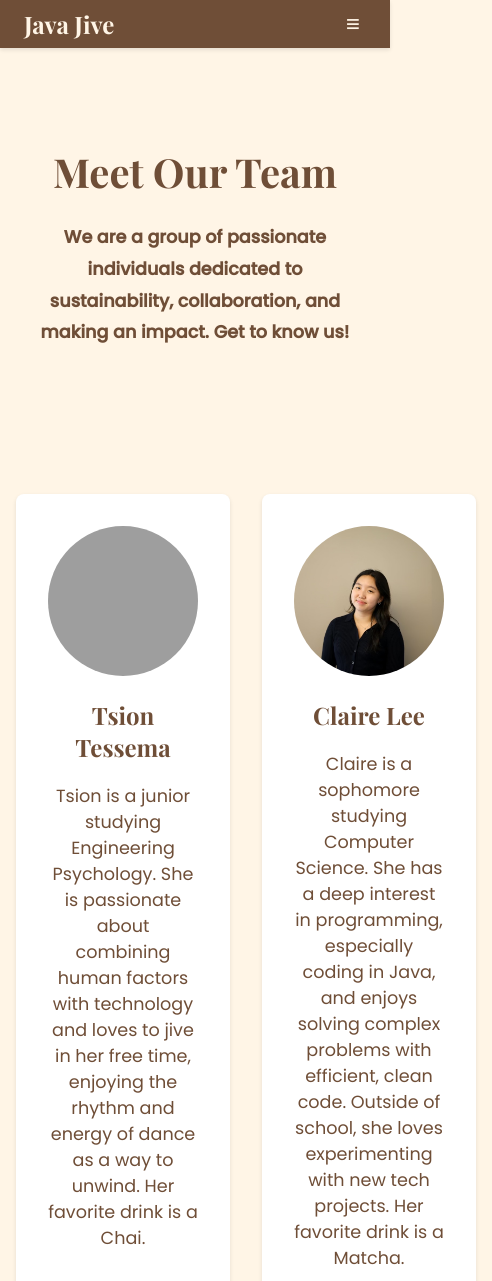
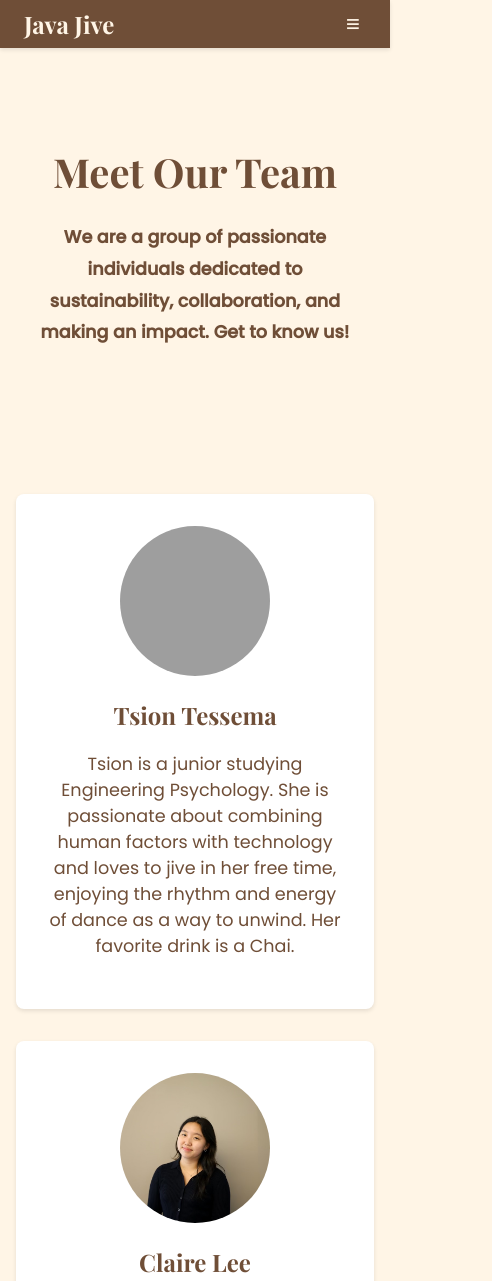
Before and after one commit to claireslee/javajive, a plain HTML site: page about.html in a window 390 px wide. Shown: the top 1281 px of the page, 492 px wide, since content can reach past the window. Drawn offline with nearby package versions, Linux system fonts and the light colour scheme; grey boxes are pictures that could not be loaded.

Commit message:
mobile about pg change

```diff
--- a/about.html
+++ b/about.html
@@ -35,7 +35,7 @@
       max-width: 1200px;
       margin: 0 auto;
       display: grid;
-      grid-template-columns: repeat(2, 1fr);
+      grid-template-columns: repeat(1fr);
       gap: 2rem;
       text-align: center;
     }
```
